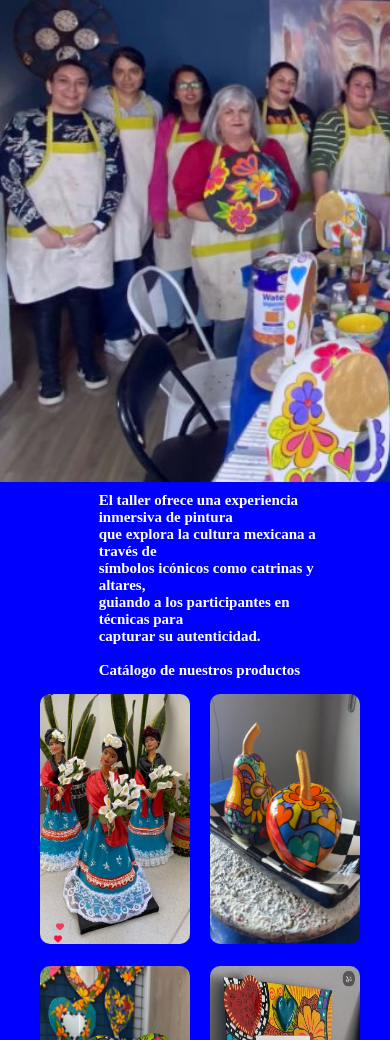
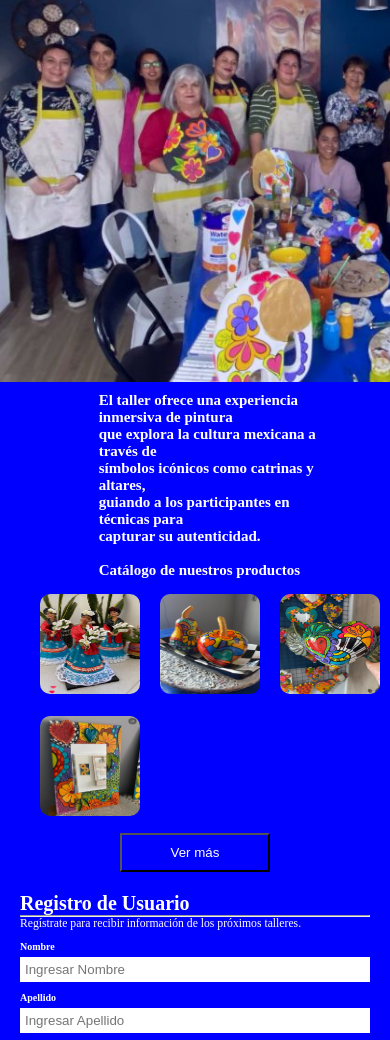
Before and after one commit to ASobrinoB/M3_PROY, a plain HTML site: page index.html in a window 390 px wide. Shown: the part 53-1093 px from the top of the page. Drawn offline with Linux system fonts and the light colour scheme.

Commit message:
casi casi terminando M3_PROY

```diff
--- a/estilos.css
+++ b/estilos.css
@@ -55,7 +55,7 @@ main {
     background-image: url(./images/grupo.jpeg);
     background-repeat: no-repeat;
     background-size: cover;
-    height: 500px;
+    height: 400px;
     width: 100%;
     color: black;
     opacity: 90%;
@@ -95,8 +95,8 @@ main {
 }
 
 .productos li img {
-    height: 500px;
-    width: 300px;
+    height: 250px;
+    width: 250px;
     object-fit: 50%;
     border: 10px;
     border-color: black;
@@ -104,8 +104,8 @@ main {
 }
 
 #button-vermas{
-    background-color: green;
-    color: black;
+    background-color: blue;
+    color: white;
     display: flex;
     margin-top: auto;
     margin-left: auto;
@@ -143,9 +143,10 @@ input[type=password] {
     border: none;
     background: white;
 }
+
 button{
-    background-color: green;
-    color: black;
+    background-color: blue;
+    color: white;
     padding: 10px;
     width: 150px;
 }
@@ -234,8 +235,8 @@ footer h3 {
         justify-content: unset;
     }
     .productos li img {
-        height: 250px;
-        width: 150px;
+        height: 100px;
+        width: 100px;
     }
 
     #adicionalareaA {
@@ -253,8 +254,10 @@ footer h3 {
     }
 
     button {
-        width: 100px;
-        font-size: 10px;
+        background-color: blue;
+        color: white;
+        padding: 10px;
+        width: 150px;
     }
 
     footer {
--- a/index.html
+++ b/index.html
@@ -30,7 +30,7 @@
               guiando a los participantes en técnicas para<br>
               capturar su autenticidad.<br><br>
             </h1>
-            <h1>Catálogo de nuestros productos</h1>
+            <h2>Catálogo de nuestros productos</h2>
           </div>
         </div>
         <ul class="productos">
@@ -85,8 +85,8 @@
             <label for="psw-repeat"><b>Re-ingresar Contraseña</b></label>
             <input type="password" placeholder="******" name="nombreusuario" />
             <p>
-              Al registrarse estás de acuerdo con nuestros
-              <a href="#" style="color: blue">Términos y Condiciones</a>.
+              Al registrarse estás de acuerdo con nuestros<br>
+              <a href="#" style="color: white">Términos y Condiciones.<br></a>
             </p>
             <button>Registrarse</button>
           </div>
```
